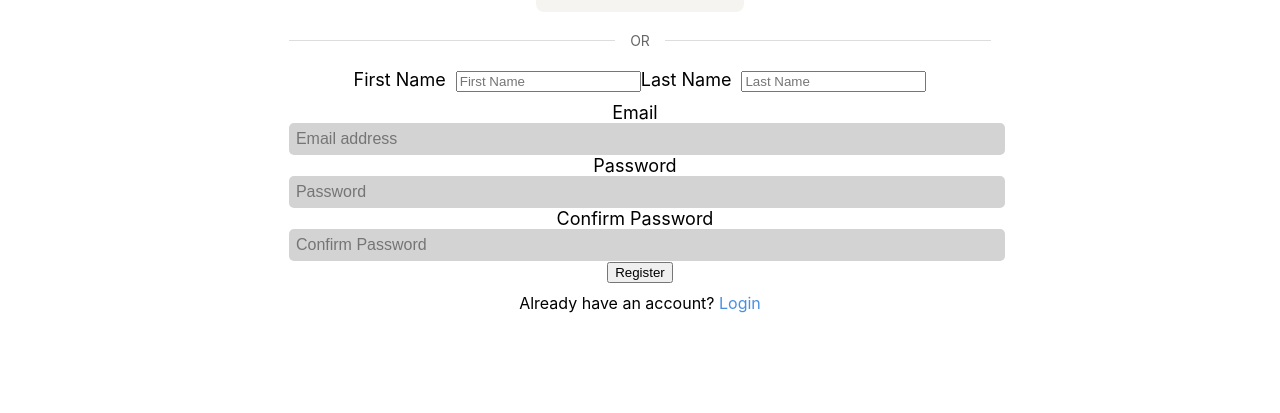
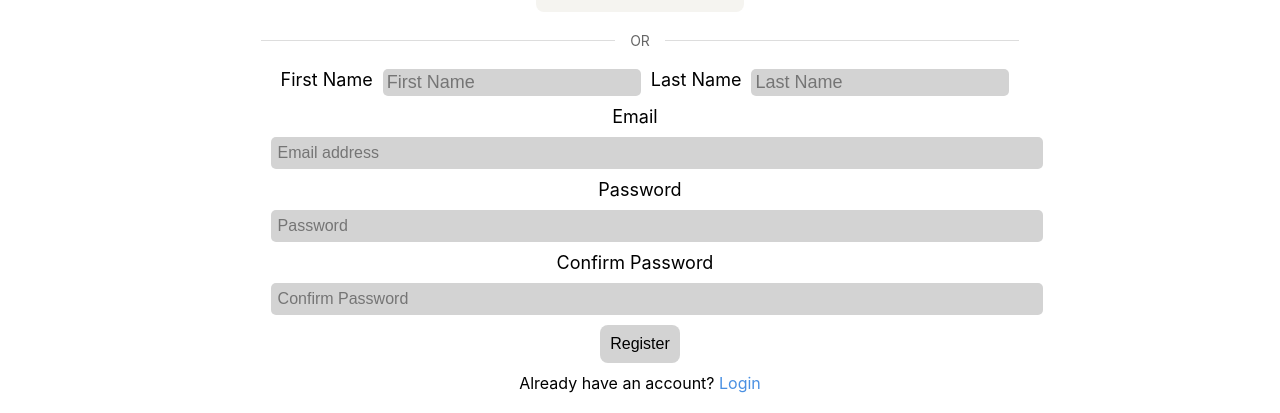
Before and after one commit to GikaiA/food-rec, a React (Vite) app in the folder food-rec/: page /register in a window 1280 px wide. Shown: the part 191-604 px from the top of the page. Built offline with nearby package versions, Linux system fonts and the light colour scheme; no server answers.

Commit message:
started displaying user data on profile page

```diff
--- a/food-rec/src/Profile/Profile.jsx
+++ b/food-rec/src/Profile/Profile.jsx
@@ -1,14 +1,32 @@
-import React from 'react';
+import React, {useEffect, useState} from 'react';
 import './Profile.css';
+import { onAuthStateChanged } from 'firebase/auth';
+import { auth } from '../firebase';
 
 function Profile() {
+  const [user, setUser] = useState(null);
+  const [firstname, setFirstName] = useState('');
+
+  useEffect(() => {
+
+
+   const unsubscribe = onAuthStateChanged(auth, (currentUser) => {
+      if (currentUser) {
+        setUser(currentUser);
+        // Get first name from displayName
+        setFirstName(currentUser.displayName || 'User');
+      }
+    });
+
+    return () => unsubscribe();
+ })
   return (
     <div className='profile'>
-      <h1>Welcome User!</h1>
+      <h1>Welcome, {firstname}!</h1>
       <div className='profile-section'>
         <h1>My Information</h1>
         <div className='information-section'>
-          <p>Email: placeholder</p>
+          <p>Email: {user?.email}</p>
           <p>Password: placeholder</p>
           <button className='update-button'>
             Update Profile
--- a/food-rec/src/Register/Register.css
+++ b/food-rec/src/Register/Register.css
@@ -19,6 +19,20 @@ label {
   width: 100%;
   max-width: 100%;
   padding: 5px;
+  background-color: lightgray;
+  border-color: transparent;
+  border-radius: 5px;
+  margin: 10px 10px;
+}
+
+.register-label{
+  padding-left: 10px;
+}
+
+.register-field{
+  font-size: 18px;
+  width: 250px;
+  max-width: 100%;
   background-color: lightgray;
   border-color: transparent;
   border-radius: 5px;
@@ -44,6 +58,7 @@ label {
   font-size: 14px;
 }
 .first-last-section {
+  display: flex;
   margin: 10px 10px;
 }
 
@@ -57,3 +72,13 @@ label {
   color: #4a90e2;
   text-decoration: none;
 }
+
+
+.submit-button{
+  background-color: lightgray;
+  font-size: 16px;
+  border: transparent;
+  border-radius: 8px;
+  padding: 10px 10px;
+  cursor: pointer;
+}
--- a/food-rec/src/Register/Register.jsx
+++ b/food-rec/src/Register/Register.jsx
@@ -35,7 +35,7 @@ const Register = () => {
 
       await sendEmailVerification(userCredential.user);
       // Don't navigate to dashboard yet - wait for verification
-    // navigate("/email-verification");
+      // navigate("/email-verification");
 
       console.log("Registered user:", userCredential.user);
       console.log("First Name:", firstName);
@@ -48,7 +48,7 @@ const Register = () => {
       setEmail("");
       setPassword("");
       setConfirmPassword("");
-      navigate("/dashboard");
+      navigate("/profile");
     } catch (err) {
       console.error("Registration error:", err.message);
       setError(err.message);
@@ -69,19 +69,19 @@ const Register = () => {
           <span>OR</span>
         </div>
         <div className="first-last-section">
-          <label>First Name</label>
+          <label className="register-label">First Name</label>
           <input
             type="text"
-            className="first"
+            className="register-field"
             placeholder="First Name"
             value={firstName}
             onChange={(e) => setFirstName(e.target.value)}
             required
           />
-          <label>Last Name</label>
+          <label className="register-label">Last Name</label>
           <input
             type="text"
-            className="last"
+            className="register-field"
             placeholder="Last Name"
             value={lastName}
             onChange={(e) => setLastName(e.target.value)}
@@ -100,7 +100,7 @@ const Register = () => {
           required
         />
         <br />
-        <label>Password</label>
+        <label className="register-label">Password</label>
         <input
           type="password"
           placeholder="Password"
```
